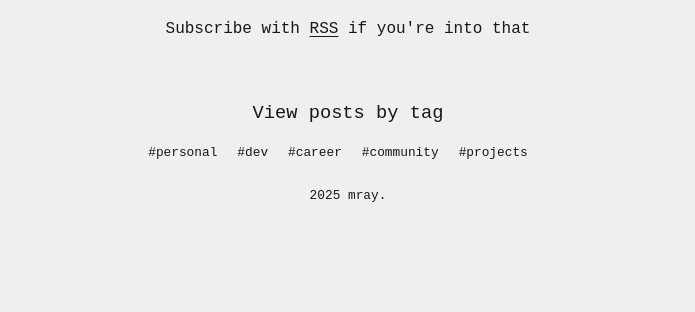
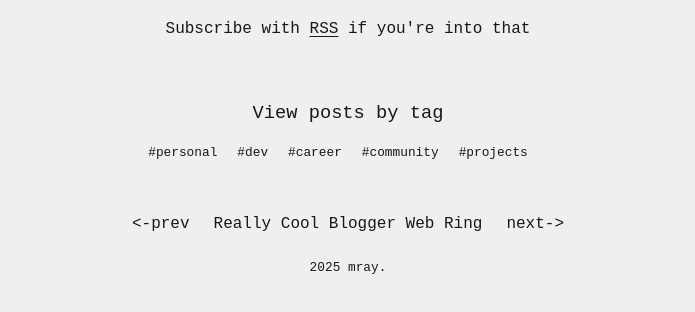
Before and after one commit to mjr2595/blogolio, an Astro site: page / in a window 1280 px wide. Shown: the part 1412-1724 px from the top of the page, without its empty margins (292-987 px from the left). Before the commit the page ends 1680 px from the top, so only its background shows below. Built offline with nearby package versions, Linux system fonts and the light colour scheme; Astro itself is replaced by a stand-in of ours; a web font is replaced by a local one.

Commit message:
added webring component to footer

```diff
--- a/src/components/Footer.astro
+++ b/src/components/Footer.astro
@@ -1,8 +1,10 @@
 ---
+import Webring from "./Webring.astro";
 const today = new Date();
 ---
 
 <footer>
+  <Webring />
   {today.getFullYear()} mray.
 </footer>
 <style>
--- /dev/null
+++ b/src/components/Webring.astro
@@ -0,0 +1,27 @@
+<nav aria-label="webring" class="gap-2 pb-4 text-center">
+  <a href="https://webring.jacobasper.com/prev/mray">
+    <span aria-hidden="true">&lt;-</span>prev
+  </a>
+  <a href="https://webring.jacobasper.com/"> Really Cool Blogger Web Ring </a>
+  <a href="https://webring.jacobasper.com/next/mray">
+    next<span aria-hidden="true">-&gt;</span>
+  </a>
+</nav>
+<style>
+  nav[aria-label="webring"] {
+    display: flex;
+    justify-content: center;
+    align-items: center;
+    text-align: center;
+    gap: 1rem;
+  }
+  nav[aria-label="webring"] a {
+    text-decoration: none;
+    font-size: 1rem;
+    padding: 2px 4px;
+    border-radius: 3px;
+  }
+  nav[aria-label="webring"] a:hover {
+    text-decoration: underline;
+  }
+</style>
```
